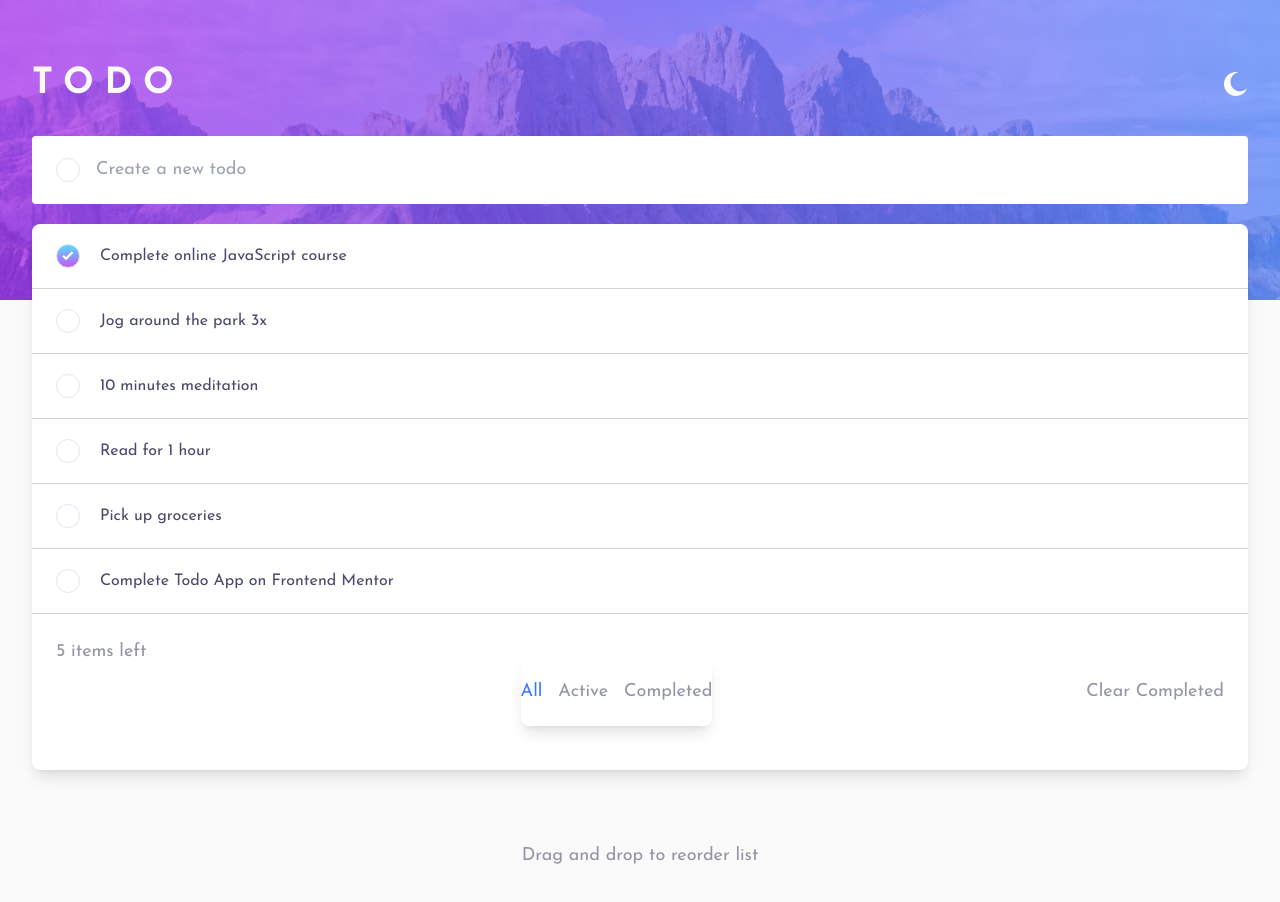
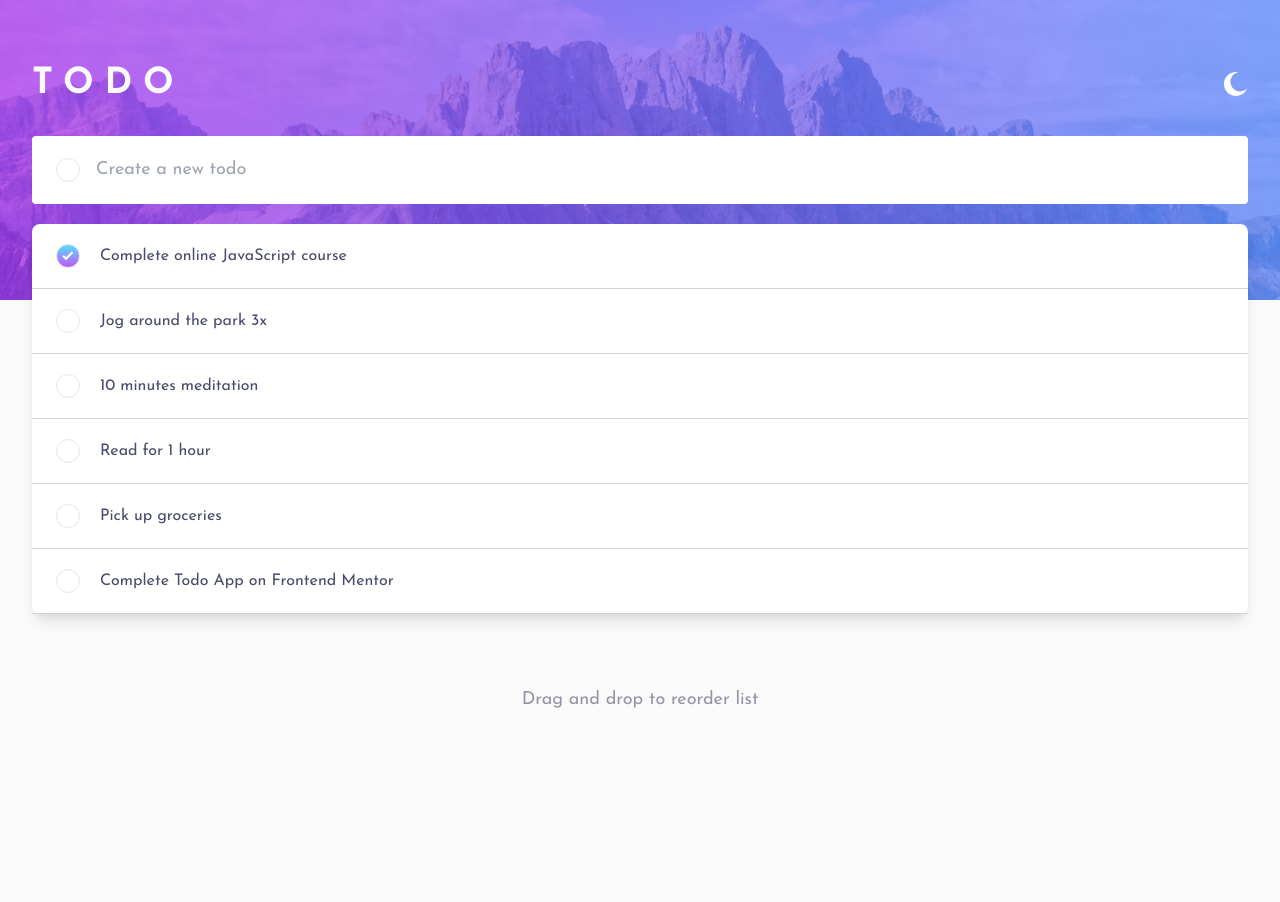
Before and after one commit to rifkyniyas/fem-todo-app, a Next.js app: page / in a window 1280 px wide. Shown: the top 902 px of the page. After the commit the page ends 800 px from the top, so only its background shows below. Built offline with nearby package versions, Linux system fonts and the light colour scheme.

Commit message:
added react-beautiful-dnd

```diff
--- a/package.json
+++ b/package.json
@@ -12,6 +12,7 @@
     "@reduxjs/toolkit": "^1.9.5",
     "next": "13.4.13",
     "react": "18.2.0",
+    "react-beautiful-dnd": "^13.1.1",
     "react-dom": "18.2.0",
     "react-redux": "^8.1.2",
     "uuid": "^9.0.0"
--- a/src/components/TodoList.js
+++ b/src/components/TodoList.js
@@ -1,7 +1,8 @@
+import { useDispatch, useSelector } from "react-redux";
+import { DragDropContext, Droppable, Draggable } from "react-beautiful-dnd";
+import { clearCompletedTodos, reorderTodos } from "../redux/TodoSlice";
 import Todo from "./Todo";
 import ToggleTodo from "./ToggleTodo";
-import { useDispatch, useSelector } from "react-redux";
-import { clearCompletedTodos } from "../redux/TodoSlice";
 
 const selectFilteredTodos = (state) => {
   const { todoItems, filter } = state.todos;
@@ -20,9 +21,48 @@ const TodoList = () => {
   const todos = useSelector(selectFilteredTodos);
   const activeTodosCount = useSelector(getActiveTodoCount);
   const dispatch = useDispatch();
+  const handleDragEnd = (result) => {
+    if (!result.destination) return;
+    // Dispatch an action to update the state with the reordered todos
+    dispatch(
+      reorderTodos({
+        sourceIndex: result.source.index,
+        destinationIndex: result.destination.index,
+      })
+    );
+  };
   return (
     <>
       <div className="my-5 shadow-lg rounded-lg bg-white">
+        <DragDropContext onDragEnd={handleDragEnd}>
+          <Droppable droppableId="todo-list">
+            {(provided) => (
+              <ul {...provided.droppableProps} ref={provided.innerRef}>
+                {todos.map((todo, index) => (
+                  <Draggable key={todo.id} draggableId={todo.id} index={index}>
+                    {(provided) => (
+                      <li
+                        {...provided.draggableProps}
+                        {...provided.dragHandleProps}
+                        ref={provided.innerRef}
+                      >
+                        <Todo
+                          todoID={todo.id}
+                          text={todo.text}
+                          isCompleted={todo.isCompleted}
+                        />
+                      </li>
+                    )}
+                  </Draggable>
+                ))}
+                {provided.placeholder}
+              </ul>
+            )}
+          </Droppable>
+        </DragDropContext>
+      </div>
+
+      {/* <div className="my-5 shadow-lg rounded-lg bg-white">
         {todos.map((todo) => (
           <Todo
             key={todo.id}
@@ -44,7 +84,7 @@ const TodoList = () => {
       </div>
       <div className="lg:hidden">
         <ToggleTodo />
-      </div>
+      </div> */}
     </>
   );
 };
--- a/src/redux/TodoSlice.js
+++ b/src/redux/TodoSlice.js
@@ -41,6 +41,11 @@ export const todoSlice = createSlice({
     clearCompletedTodos: (state) => {
       state.todoItems = state.todoItems.filter((todo) => !todo.isCompleted);
     },
+    reorderTodos: (state, action) => {
+      const { sourceIndex, destinationIndex } = action.payload;
+      const [movedTodo] = state.todoItems.splice(sourceIndex, 1);
+      state.todoItems.splice(destinationIndex, 0, movedTodo);
+    },
     setFilter: (state, action) => {
       state.filter = action.payload;
     },
@@ -52,6 +57,7 @@ export const {
   toggleCompletion,
   deleteTodo,
   clearCompletedTodos,
+  reorderTodos,
   setFilter,
 } = todoSlice.actions;
 
```
Also changed, not shown: 1 other file (tests, documents, lock files or other folders).
